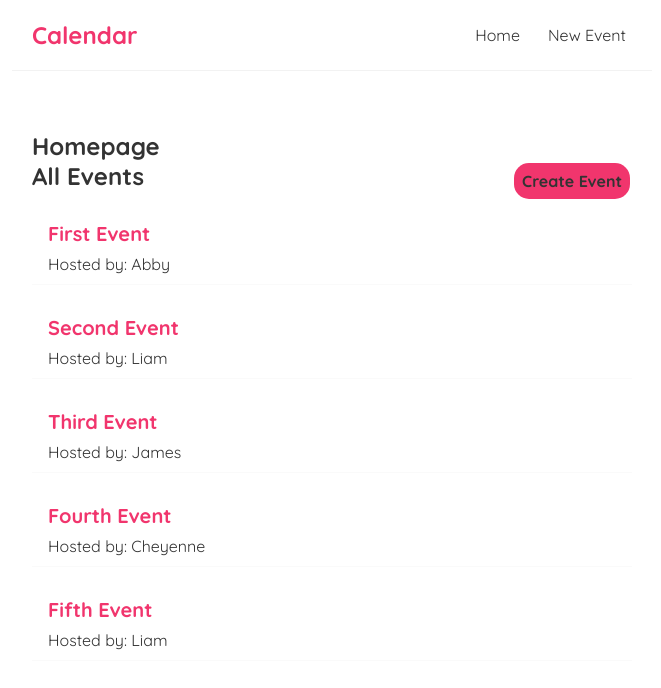
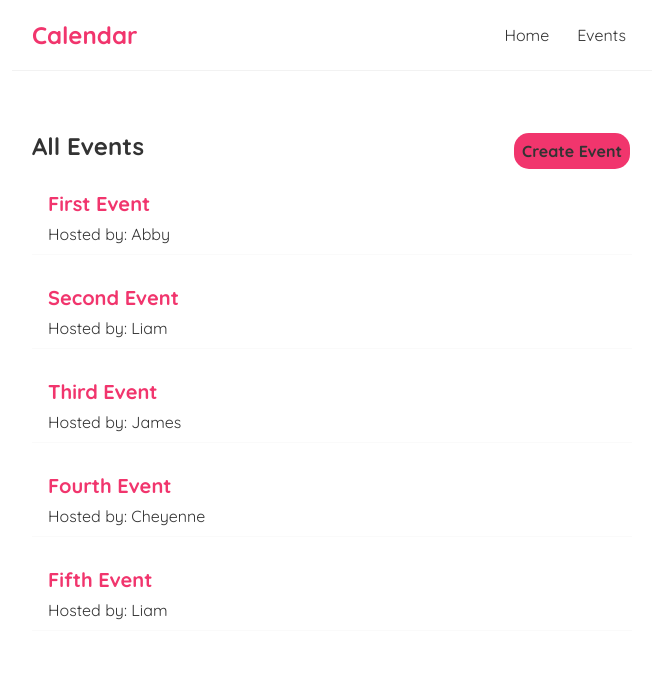
Before and after one commit to Seathed/react-sandbox, a React (Create React App) app: page /events in a window 1280 px wide. Shown: the top 688 px of the page, without its empty margins (308-969 px from the left). Built offline with nearby package versions, Linux system fonts and the light colour scheme; data requests are answered from the project's data file; the HTML template or start-up script is replaced by a standard one.

Commit message:
Create EventDetails component and add a route with variable parameters

```diff
--- a/src/App.js
+++ b/src/App.js
@@ -1,6 +1,8 @@
 import Navbar from './Navbar';
 import Home from './Home';
+import Events from './Events';
 import CreateEvent from './CreateEvent';
+import EventDetails from './EventDetails';
 import { BrowserRouter as Router, Route, Switch } from 'react-router-dom';
 
 function App() {
@@ -17,7 +19,10 @@ function App() {
             <Home />
           </Route>
           <Route exact path="/events">
-            <Home />
+            <Events />
+          </Route>
+          <Route exact path="/events/:id">
+            <EventDetails />
           </Route>
           <Route exact path="/events/create">
             <CreateEvent />
--- /dev/null
+++ b/src/EventDetails.js
@@ -0,0 +1,12 @@
+import { useParams } from "react-router-dom";
+
+const EventDetails = () => {
+    const { id } = useParams();
+    return (
+        <div className="event-details">
+            <h2>Event Details - #{ id }</h2>
+        </div>
+    );
+}
+
+export default EventDetails;
--- /dev/null
+++ b/src/Events.js
@@ -0,0 +1,22 @@
+import EventWrapper from './EventWrapper';
+import useFetch from './useFetch';
+import { Link } from 'react-router-dom';
+
+const Events = () => {
+    const {data:events, isLoading, error} = useFetch('http://localhost:8000/events');
+
+    // [] only runs on initial page render
+    // [events] runs on initial page render and anytime the events variable changes
+
+    return (
+        <div className="event-component">
+            <Link to="/events/create" className="btn btn=primary">Create Event</Link>
+            {isLoading && <p>Fetching Events...</p>}
+            {events && <EventWrapper events={events} title="All Events"/>}
+            {/*events && <EventWrapper events={events.filter((e) => e.host === 'Liam')} title="Liam's Events"/>*/}
+            {error && <div>{ error }</div>}
+        </div>
+    );
+}
+
+export default Events;
--- a/src/Home.js
+++ b/src/Home.js
@@ -10,12 +10,7 @@ const Home = () => {
 
     return (
         <div className="home">
-            <h2>Homepage</h2>
-            <Link to="/events/create" className="btn btn=primary">Create Event</Link>
-            {isLoading && <p>Fetching Events...</p>}
-            {events && <EventWrapper events={events} title="All Events"/>}
-            {/*events && <EventWrapper events={events.filter((e) => e.host === 'Liam')} title="Liam's Events"/>*/}
-            {error && <div>{ error }</div>}
+
         </div>
     );
 }
--- a/src/Navbar.js
+++ b/src/Navbar.js
@@ -6,7 +6,7 @@ const Navbar = () => {
             <h1>Calendar</h1>
             <div className="links">
                 <a href="/">Home</a>
-                <Link to="/events/create">New Event</Link>
+                <Link to="/events">Events</Link>
             </div>
         </nav>
     );
--- a/src/useFetch.js
+++ b/src/useFetch.js
@@ -19,8 +19,12 @@ const useFetch = (resource) => {
              setIsLoading(false);
              setError(null);
         }).catch((err) => {
-           setError(err.message);
-           setIsLoading(false);
+            if(err.name === 'AbortError') {
+                console.log('fetch aborted');
+            } else {
+                setError(err.message);
+                setIsLoading(false);
+            }
         })
         return () => abort.abort;
    }, [resource]);
```
